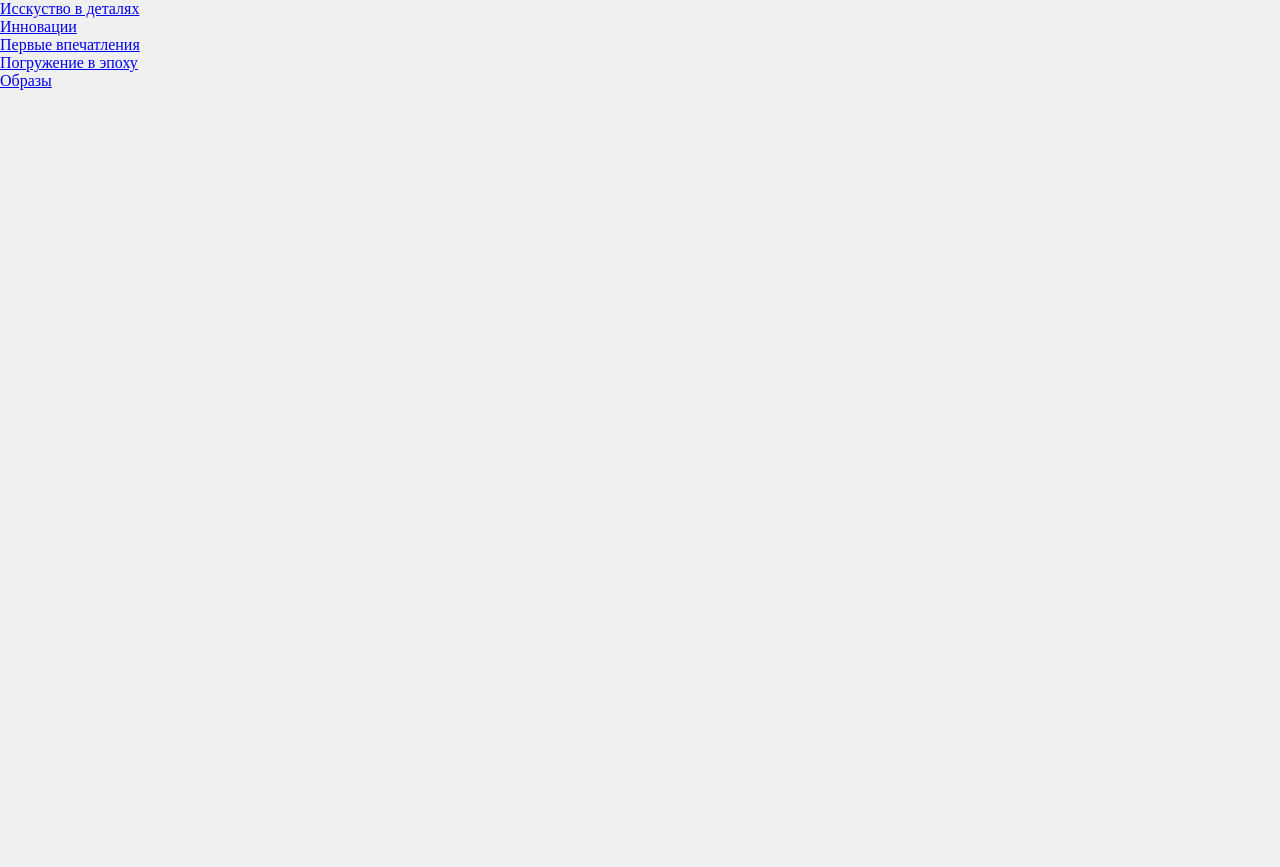
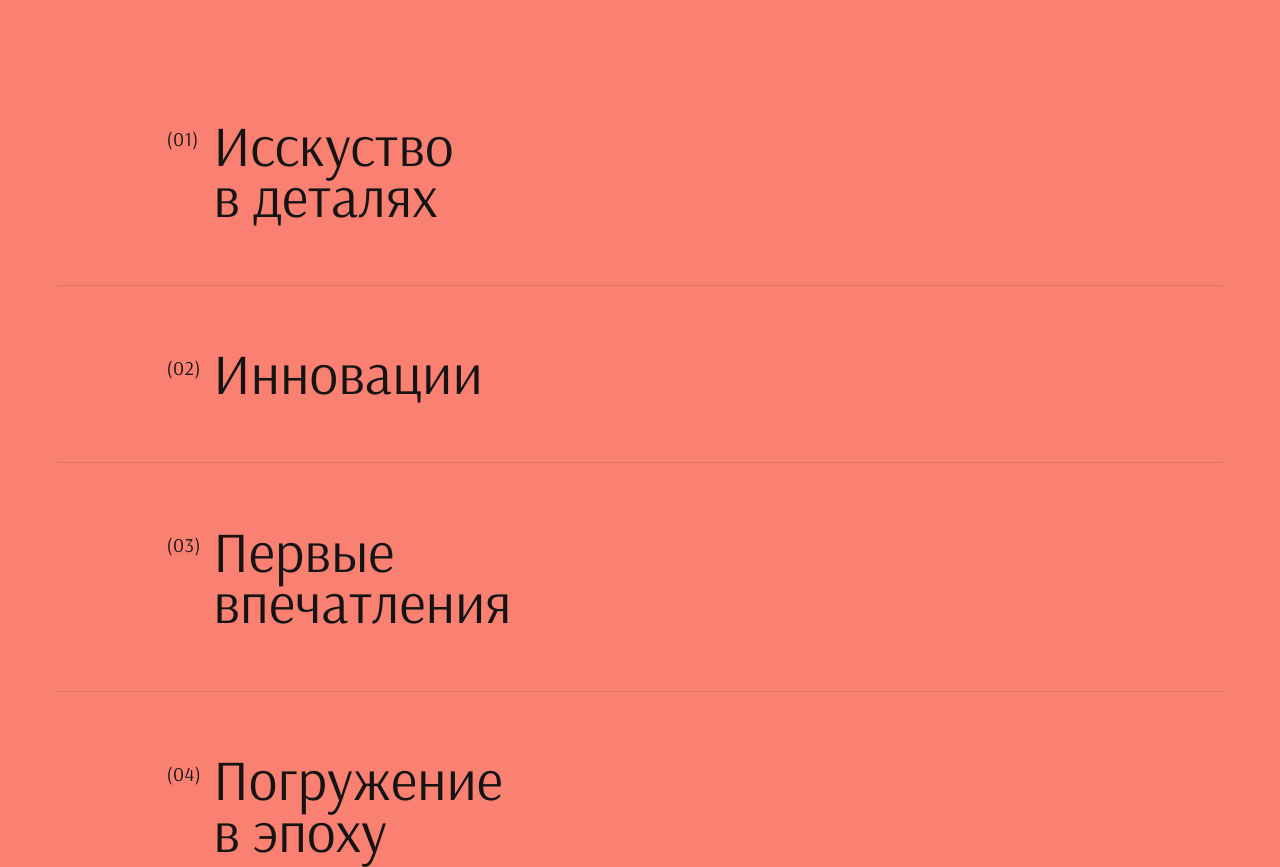
Before and after one commit to MadMax8930/parallax-gallery, a plain HTML site: page index.html in a window 1280 px wide. Shown: the top 867 px of the page. Before the commit the page ends 800 px from the top, so only its background shows below. Drawn offline with Linux system fonts and the light colour scheme.

Commit message:
magic list item

```diff
--- a/main.css
+++ b/main.css
@@ -9,9 +9,8 @@
     --index: calc(1vw + 1vh);
 }
 
-/* Font with prefix : to tell that system fonts won't be acknowledged*/
 @font-face {
-    font-family: arsenal_f, sans-serif;
+    font-family: arsenal_max_font;
     src: url(fonts/arsenal-regular.woff2);
 }
 
@@ -20,5 +19,32 @@ body {
 }
 
 .magic-list {
+   font-family: arsenal_max_font, sans-serif;
+   font-size: calc(var(--index) * 2.75);
+   background: salmon;
+   padding: calc(var(--index) * 2.75);
+}
 
+.magic-list__item {
+   /* cursor: none; */
+   color: var(--black);
+   text-decoration: none;
+   display: block;
+   line-height: 0.9;
+   padding: calc(var(--index) * 3) calc(var(--index) * 7.5);
+   border-bottom: 1px solid rgb(0 0 0 / 0.1);
+   counter-increment: my-counter;
 }
+
+.magic-list__header {
+   width: min-content;
+}
+
+.magic-list__item::before {
+   content: '(0' counter(my-counter) ')';
+   position: absolute;
+   font-size: calc(var(--index) * 0.95);
+   margin-left: calc(var(--index) * -2.25);
+   margin-top: calc(var(--index) / 2);
+   letter-spacing: 0.5px;
+}
```
Also changed, not shown: index.html (+0 -1 lines).
